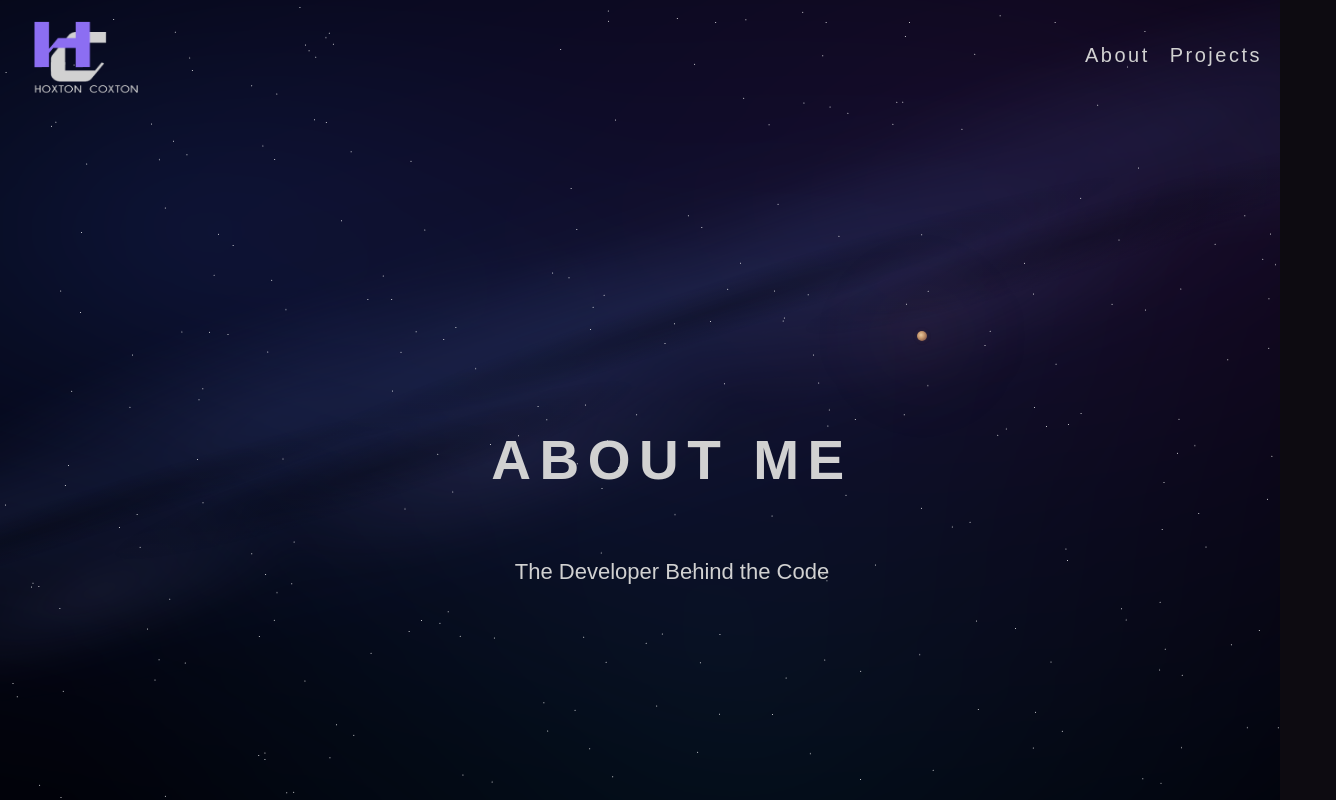
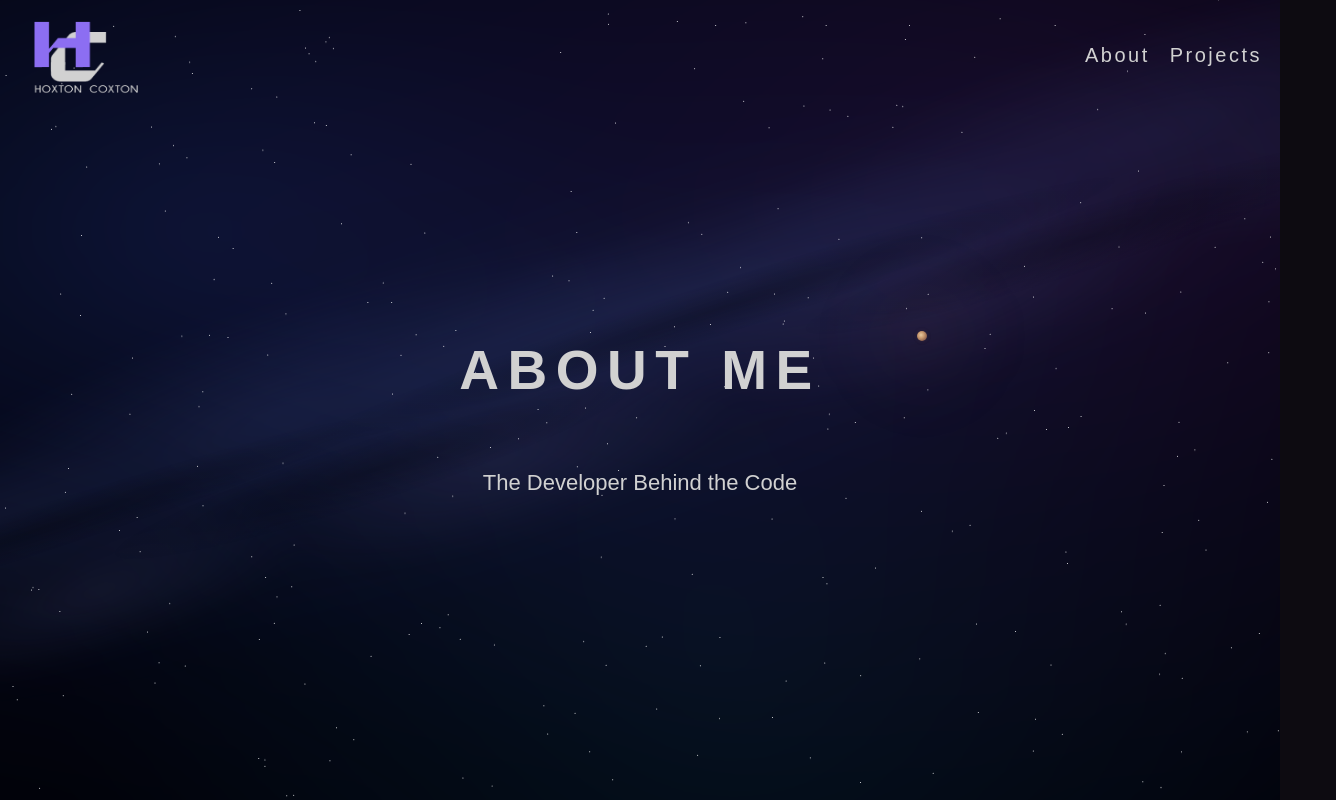
Before and after one commit to Coxton/HoxfolioReact, a Next.js app: page /about in a window 1280 px wide. Shown: the top 800 px of the page, 1336 px wide, since content can reach past the window. Built offline with nearby package versions, Linux system fonts and the light colour scheme; a web font is replaced by a local one.

Commit message:
Fixed missing paragraph css

```diff
--- a/src/app/about/About.module.scss
+++ b/src/app/about/About.module.scss
@@ -1,7 +1,7 @@
 
 .about {
     width: 100%;
-    padding: clamp(4rem, 7vw, 6rem) clamp(1.25rem, 4vw, 2rem);
+
 }
 
 .container {
```
